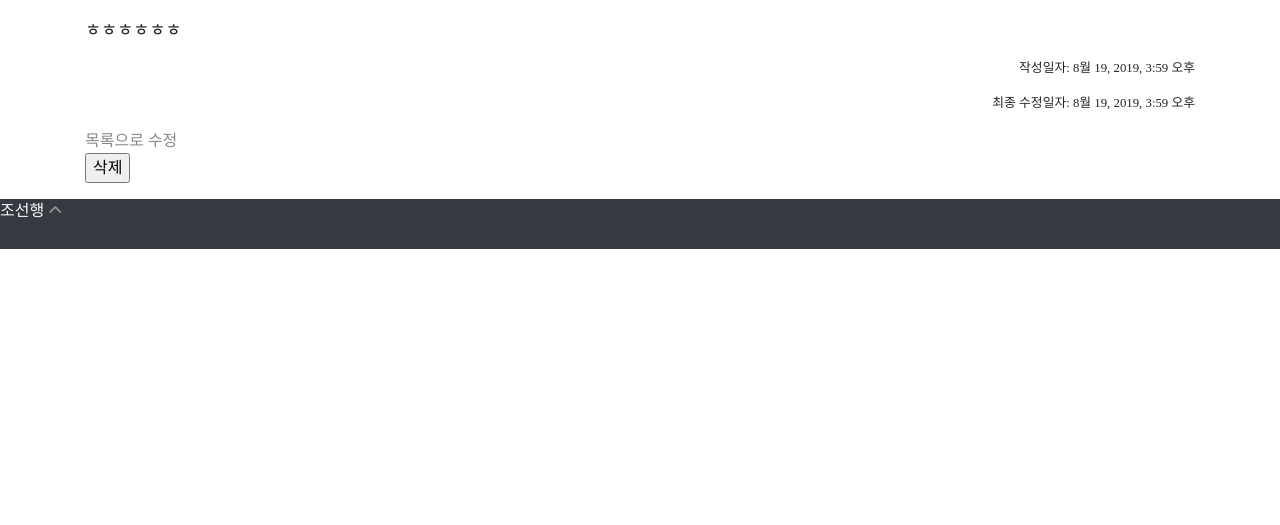
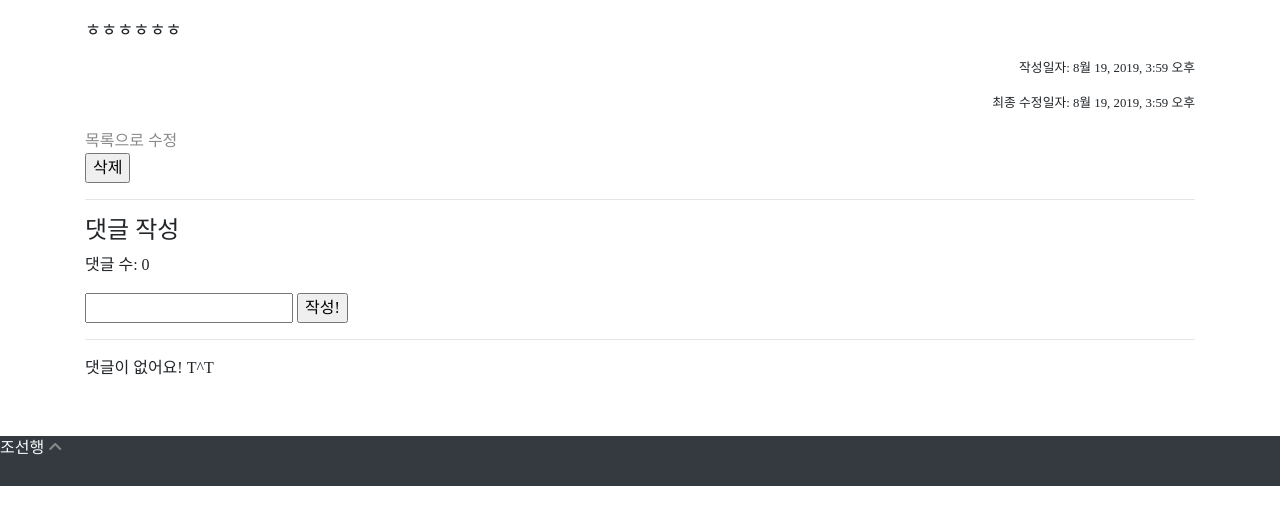
Before and after one commit to milknsoda/django-crud, a Django app: page /articles/4/ in a window 1280 px wide. Shown: the part 140-665 px from the top of the page. Run offline with Django 3.2, Linux system fonts and the light colour scheme; data comes from the database, SQL or seed files in the repository; both versions use the stored data as it was after the commit; some libraries are stand-ins or nearby versions; some web fonts are replaced.

Commit message:
13, 14 | Comment - CRUD - C, D

```diff
--- a/articles/templates/articles/detail.html
+++ b/articles/templates/articles/detail.html
@@ -14,4 +14,32 @@
   {% csrf_token %}
   <input type="submit" value="삭제">
 </form>
+<hr>
+<h4>댓글 작성</h4>
+<p>댓글 수: {{ comments.count }}</p>
+<form action="{% url 'articles:comment_create' article.pk %}", method="POST">
+  {% csrf_token %}
+  <input type="text" name="comment">
+  <input type="submit" value="작성!">
+</form>
+{% if messages %}
+<ul class="messages text-info">
+    {% for message in messages %}
+    <li{% if message.tags %} class="{{ message.info }}"{% endif %}>{{ message }}</li>
+    {% endfor %}
+</ul>
+{% endif %}
+<hr>
+{% for comment in comments %}
+<p>{{ comment.content }}</p>
+<p><sub>{{ comment.created_at }}</sub></p>
+<form action="{% url 'articles:comment_delete' article.pk comment.pk %}", method="POST">
+  {% csrf_token %}
+  <input type="submit" value="삭제?">
+</form>
+<br>
+{% empty %} <!-- 비어있는 경우에는 if문 사용하지 않아도 표현 가능! -->
+<p>댓글이 없어요! T^T</p>
+<br>
+{% endfor%}
 {% endblock %}
--- a/articles/templates/articles/index.html
+++ b/articles/templates/articles/index.html
@@ -15,7 +15,11 @@
   {% for article in articles %}
     <tr>
       <th scope="row">{{ article.id }}</th>
-      <td class="title"><a href="{% url 'articles:detail' article.pk %}">{{ article.title }}</a></td>
+      <td class="title"><a href="{% url 'articles:detail' article.pk %}">{{ article.title }}
+      {% if article.comment_set.count != 0 %}
+      <sub>({{ article.comment_set.count }})</sub>
+      {% endif %}
+      </a></td>
       <td class="time_cnu">{{ article.created_at }}</td>
       <td class="time_cnu">{{ article.updated_at }}</td>
     </tr>
--- a/articles/urls.py
+++ b/articles/urls.py
@@ -12,4 +12,6 @@ urlpatterns = [
     path('<int:article_pk>/delete/', views.delete, name='delete'),
     # path('<int:article_pk>/edit/', views.edit, name='edit'),
     path('<int:article_pk>/edit_result/', views.update, name='update'),
+    path('<int:article_pk>/comment_create/', views.comment_create, name='comment_create'),
+    path('<int:article_pk>/comment_delete/<int:comment_pk>/', views.comment_delete, name='comment_delete'),
 ]
--- a/articles/views.py
+++ b/articles/views.py
@@ -1,9 +1,9 @@
 from django.shortcuts import render, redirect
 from django.views.decorators.http import require_POST
+from django.contrib import messages
 from IPython import embed
 
-from .models import Article
-
+from .models import Article, Comment
 
 # Create your views here.
 def index(request):
@@ -42,8 +42,10 @@ def create(request):
 
 def detail(request, article_pk):
     article = Article.objects.get(pk=article_pk)
+    comment = article.comment_set.all()
     context = {
-        'article': article
+        'article': article,
+        'comments': comment
     }
     return render(request, 'articles/detail.html', context)
 
@@ -78,3 +80,17 @@ def update(request, article_pk):
             'article': article
         }
         return render(request, 'articles/edit.html', context)
+
+@require_POST
+def comment_create(request, article_pk):
+    content = request.POST.get('comment')
+    comment = Comment.objects.create(content=content, article_id=article_pk)
+    messages.info(request, '댓글이 등록되었습니다.')
+    return redirect('articles:detail', article_pk)
+
+@require_POST
+def comment_delete(request, article_pk, comment_pk):
+    comment = Comment.objects.get(pk=comment_pk)
+    comment.delete()
+    messages.success(request, '댓글이 삭제되었습니다.')
+    return redirect('articles:detail', article_pk)
```
Also changed, not shown: db.sqlite3.
